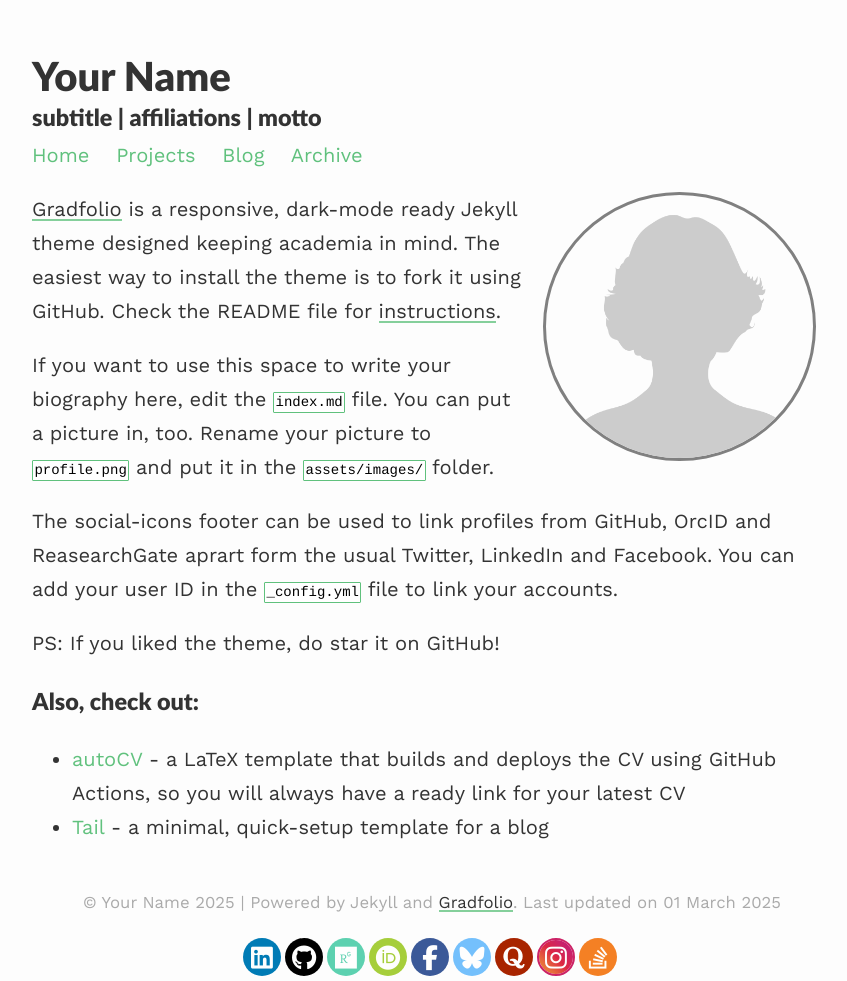
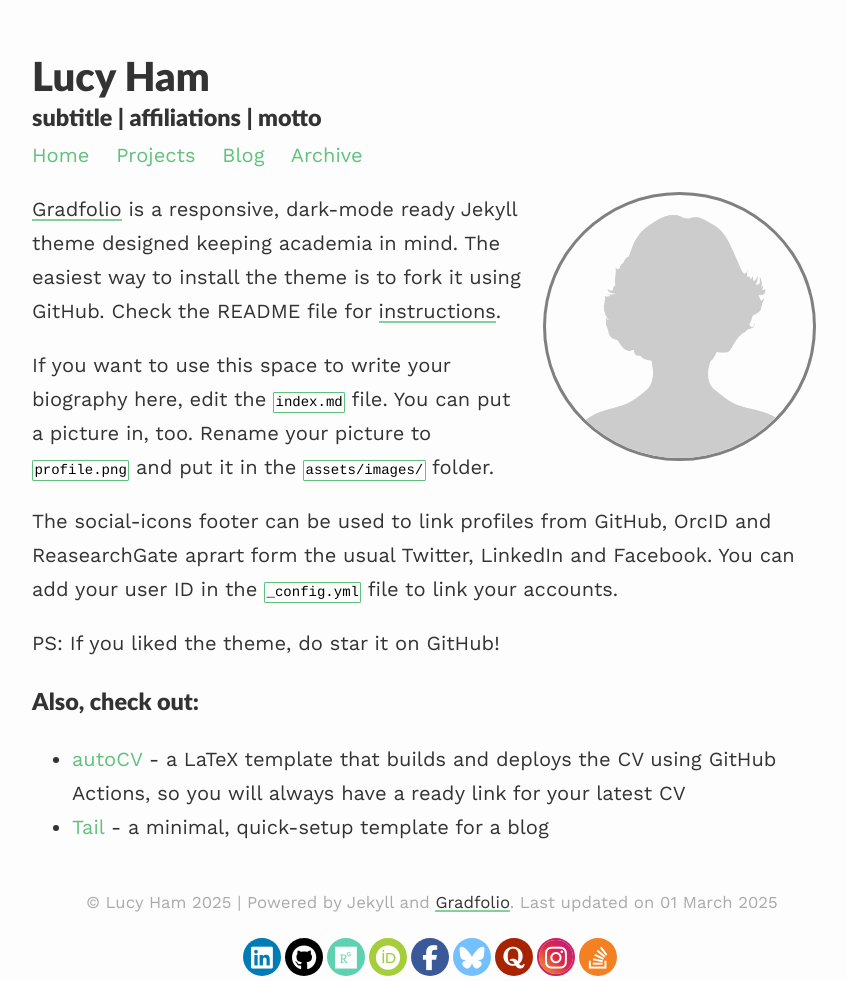
Before and after one commit to leham/GradFolio, a Jekyll site: the page built from index.md, in a window 1280 px wide. Shown: the whole page, without its empty margins (208-1055 px from the left). Built offline with Jekyll 4.4.1, drawn with Linux system fonts in a browser that asks for light colours.

Commit message:
Update _config.yml

```diff
--- a/_config.yml
+++ b/_config.yml
@@ -1,8 +1,8 @@
 ### your site title here
 
-title: Your Name
+title: Lucy Ham
 description: subtitle | affiliations | motto
-
+theme: jekyll-theme-minimal
 baseurl: /gradfolio #name of GitHub repository
 url: "" #custom url to be used instead of GitHub repository
 email: #
```
